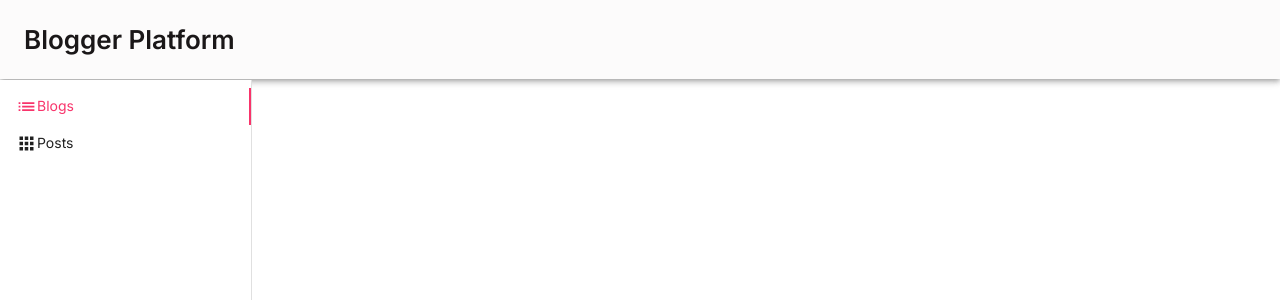
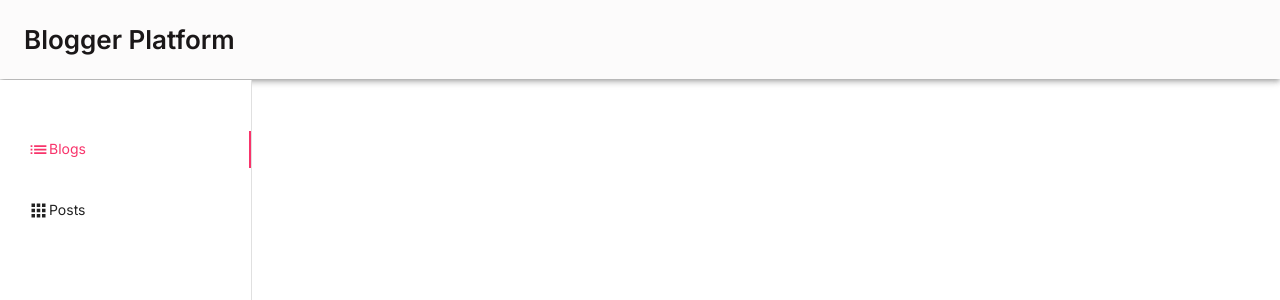
Before and after one commit to AlexeyKrop/bloggerPlatform, a React (Create React App) app: page / in a window 1280 px wide. Shown: the top 300 px of the page. Built offline with nearby package versions, Linux system fonts and the light colour scheme.

Commit message:
feat: add style from SideBar.tsx

```diff
--- a/src/pages/SideBar/SideBar.module.css
+++ b/src/pages/SideBar/SideBar.module.css
@@ -1,11 +1,8 @@
-.item{
-    display: flex;
-    align-items: center;
-    justify-content: center;
-}
-.itemActive{
+
+.itemActive {
     border-right: 2px solid #F8346B;
 }
-.itemActive .btn{
+
+.itemActive .btn {
     color: #F8346B;
 }
--- a/src/pages/SideBar/SideBar.tsx
+++ b/src/pages/SideBar/SideBar.tsx
@@ -44,14 +44,19 @@ export const SideBar: FC = () => {
           '& .MuiDrawer-paper': {
             width: drawerWidth,
             top: '80px',
+            paddingTop: '43px',
+            paddingLeft: '12px',
           },
         }}
         variant="permanent"
         anchor="left"
       >
-        <List>
+        <List className={s.list}>
           {sideBarItems.map(({ id, title, icon, active }) => (
             <ListItem
+              sx={{
+                marginBottom: '24px',
+              }}
               className={active ? `${s.itemActive}` : `${s.item}`}
               key={id}
               disablePadding
```
